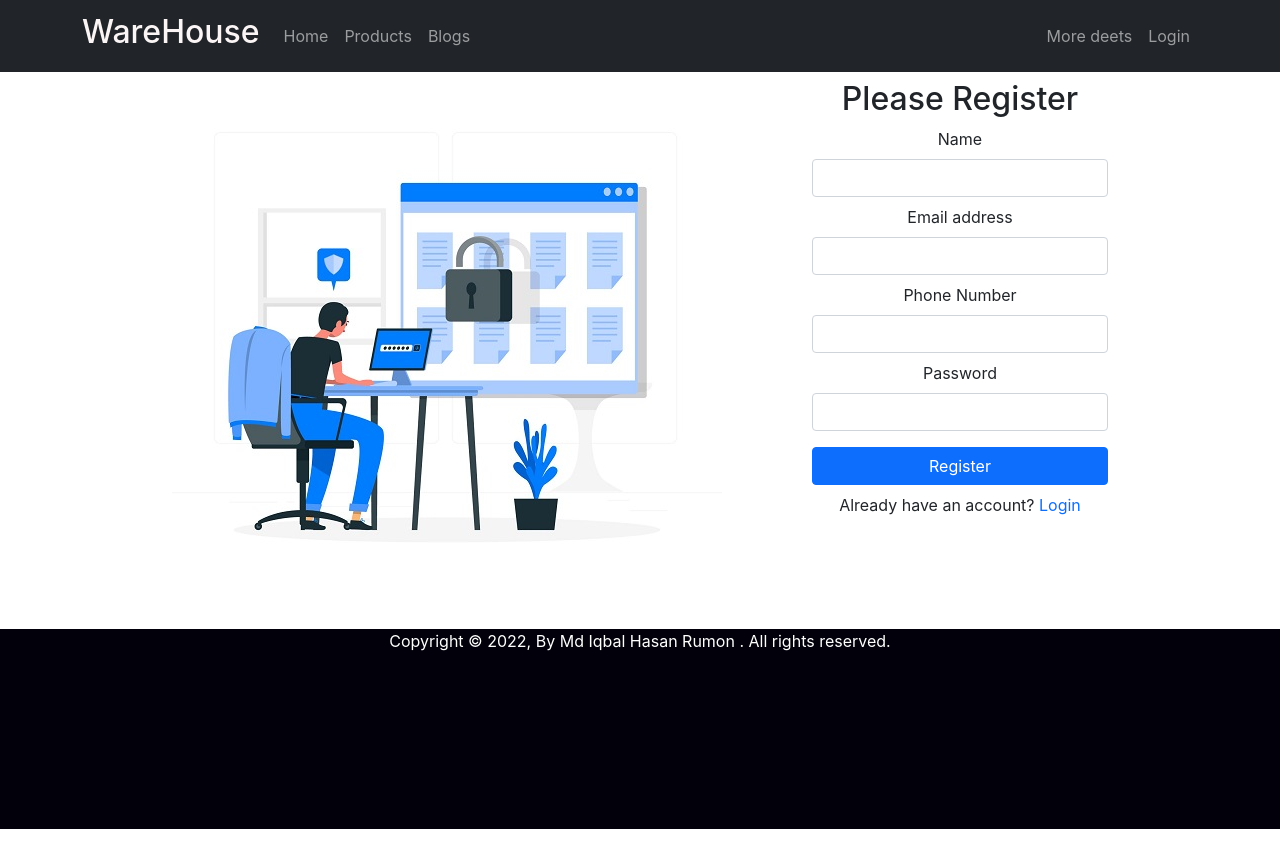
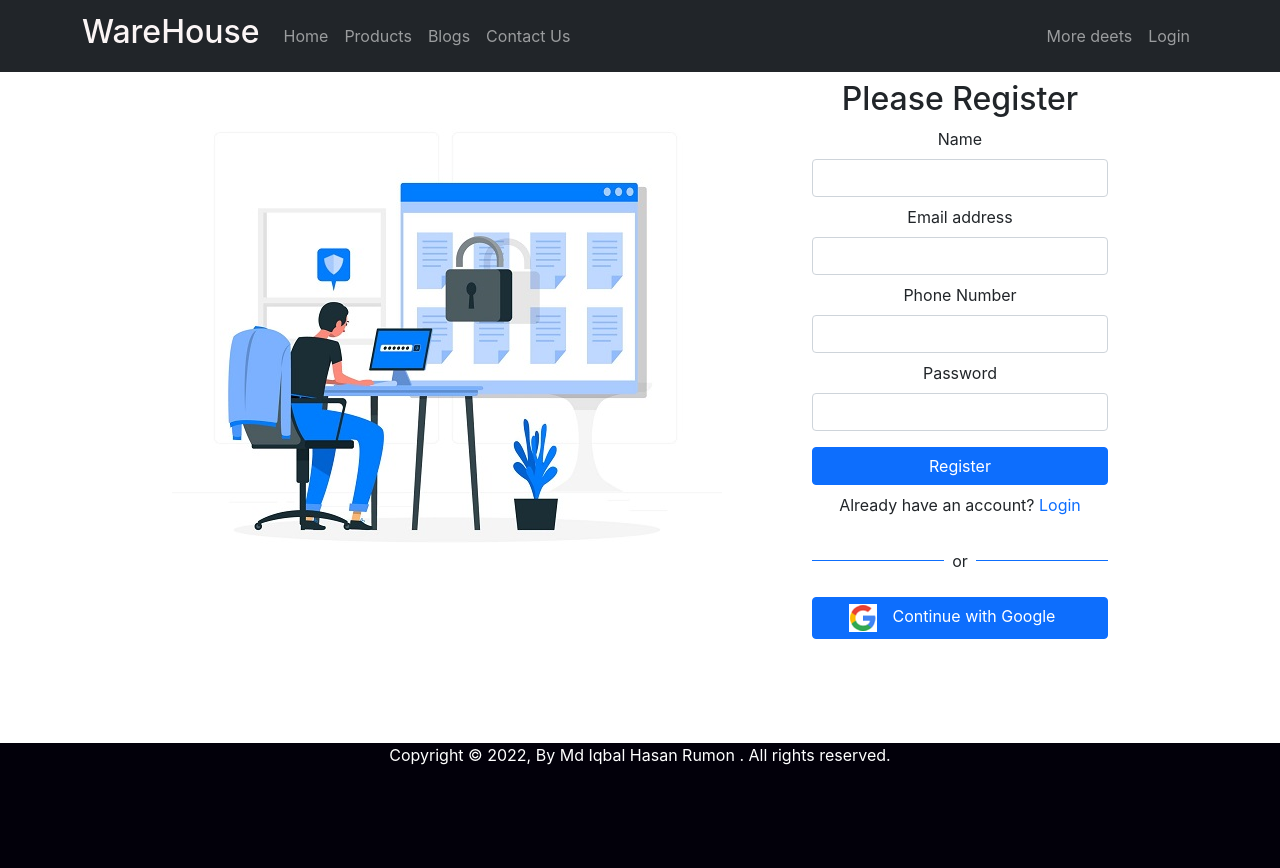
Before and after one commit to ImIqbal27/warehouse-management-system, a React (Create React App) app: page /register in a window 1280 px wide. Shown: the top 868 px of the page. Before the commit the page ends 829 px from the top, so only its background shows below. Built offline with nearby package versions, Linux system fonts and the light colour scheme.

Commit message:
add categories & contact

```diff
--- a/src/App.js
+++ b/src/App.js
@@ -7,6 +7,7 @@ import NotFound from './Pages/404/NotFound';
 import Blogs from './Pages/Blogs/Blogs';
 import Login from './Pages/Login/Login';
 import Register from './Pages/Register/Register';
+import ContactUs from './ContactUs/ContactUs';
 
 function App() {
   return (
@@ -18,6 +19,7 @@ function App() {
         <Route path='/home' element={<Home></Home>}></Route>
 
         <Route path='/blogs' element={<Blogs></Blogs>}></Route>
+        <Route path='/contact' element={<ContactUs></ContactUs>}></Route>
         <Route path='/login' element={<Login></Login>}></Route>
         <Route path='/register' element={<Register></Register>}></Route>
         <Route path='*' element={<NotFound></NotFound>}></Route>
--- /dev/null
+++ b/src/ContactUs/ContactUs.js
@@ -0,0 +1,11 @@
+import React from 'react';
+
+const ContactUs = () => {
+    return (
+        <div>
+            <h2>Contact with us</h2>
+        </div>
+    );
+};
+
+export default ContactUs;
--- /dev/null
+++ b/src/Pages/Categories/Categories.js
@@ -0,0 +1,12 @@
+import React from 'react';
+import './Categories.css';
+
+const Categories = () => {
+    return (
+        <div>
+            <h2>Categories</h2>
+        </div>
+    );
+};
+
+export default Categories;
--- a/src/Pages/Header/Header.js
+++ b/src/Pages/Header/Header.js
@@ -20,6 +20,7 @@ const Header = () => {
               <Nav.Link href="#home">Home</Nav.Link>
               <Nav.Link href="#products">Products</Nav.Link>
               <Nav.Link as={Link} to="/blogs">Blogs</Nav.Link>
+              <Nav.Link as={Link} to="/contact">Contact Us</Nav.Link>
 
 
               {/*
--- a/src/Pages/Home/Home.js
+++ b/src/Pages/Home/Home.js
@@ -1,5 +1,6 @@
 import React from 'react';
 import Banner from '../Banner/Banner';
+import Categories from '../Categories/Categories';
 import Products from '../Products/Products';
 
 const Home = () => {
@@ -7,6 +8,7 @@ const Home = () => {
         <div>
             <Banner></Banner>
             <Products></Products>
+            <Categories></Categories>
         </div>
     );
 };
--- a/src/Pages/Login/Login.js
+++ b/src/Pages/Login/Login.js
@@ -5,11 +5,14 @@ import { useSendPasswordResetEmail, useSignInWithEmailAndPassword } from 'react-
 import auth from '../../firebase.init';
 import loginImg from '../../images/login-img.jpg';
 import './Login.css';
+import SocialLogin from '../SocialLogin/SocialLogin';
 
 const Login = () => {
     const emailRef = useRef('');
     const passwordRef = useRef('');
     const navigate = useNavigate();
+     let errorElement;
+
 
     const [
         signInWithEmailAndPassword,
@@ -29,6 +32,9 @@ const Login = () => {
     }
     if (user) {
         navigate('/home');
+    }
+    if (error) {
+        errorElement = <p className='text-danger'>{error.message}</p>
     }
 
     const resetPassword = async () => {
@@ -66,12 +72,14 @@ const Login = () => {
                         Login
                     </Button>
                 </Form>
-                {/* {errorElement} */}
+                {errorElement}
                 <p>New To Warehouse? <Link to='/register' className='text-primary text-decoration-none' > Register</Link></p>
                 <p>Forget Password ? <button t className='btn btn-link text-primary text-decoration-none' onClick={resetPassword}> Reset Password</button></p>
+                <SocialLogin></SocialLogin>
 
 
             </div>
+
 
         </div>
     );
--- a/src/Pages/Register/Register.js
+++ b/src/Pages/Register/Register.js
@@ -5,9 +5,11 @@ import { useCreateUserWithEmailAndPassword } from 'react-firebase-hooks/auth';
 import auth from '../../firebase.init';
 import regImg from '../../images/reg.jpg';
 import './Register.css';
+import SocialLogin from '../SocialLogin/SocialLogin';
 
 const Register = () => {
     const navigate = useNavigate();
+    let errorElement;
     const [
         createUserWithEmailAndPassword,
         user,
@@ -24,8 +26,11 @@ const Register = () => {
         createUserWithEmailAndPassword(email, password);
 
     }
-    if(user){
+    if (user) {
         navigate('/home')
+    }
+    if (error) {
+        errorElement = <p className='text-danger'>{error.message}</p>
     }
     return (
         <div className='reg-grid'>
@@ -61,10 +66,13 @@ const Register = () => {
                         Register
                     </Button>
                 </Form>
+                {errorElement}
 
                 <p>Already have an account? <Link to='/login' className='text-primary text-decoration-none' > Login</Link></p>
+                <SocialLogin></SocialLogin>
 
             </div>
+
 
         </div>
     );
--- /dev/null
+++ b/src/Pages/SocialLogin/SocialLogin.js
@@ -0,0 +1,44 @@
+import React from 'react';
+import { useSignInWithGoogle } from 'react-firebase-hooks/auth';
+import { useNavigate } from 'react-router-dom';
+import auth from '../../firebase.init';
+import googleIcon from '../../images/g-logo.png';
+
+const SocialLogin = () => {
+    const [signInWithGoogle, user, loading, error] = useSignInWithGoogle(auth);
+    const navigate = useNavigate();
+    let errorElement;
+
+    if (error) {
+        errorElement = <p className='text-danger'>{error.message}</p>
+    }
+
+    if (user) {
+        navigate('/home')
+
+    }
+
+    return (
+        <div>
+            <div className='d-flex align-items-center '>
+                <div style={{ height: '1px' }} className='w-50 bg-primary'></div>
+                <p className='mt-3 px-2'>or</p>
+                <div style={{ height: '1px' }} className='w-50 bg-primary'></div>
+
+            </div>
+            {errorElement}
+
+            <div >
+                <button
+                    onClick={() => signInWithGoogle()}
+                    className='btn btn-primary w-100 mx-auto d-block my-2'>
+                    <img src={googleIcon} alt="" />
+                    <span className='px-3'>Continue with Google</span>
+                </button>
+
+            </div>
+        </div>
+    );
+};
+
+export default SocialLogin;
```
Also changed, not shown: src/ContactUs/ContactUs.css (added), src/Pages/Categories/Categories.css (added), src/images/g-logo.png (added).
